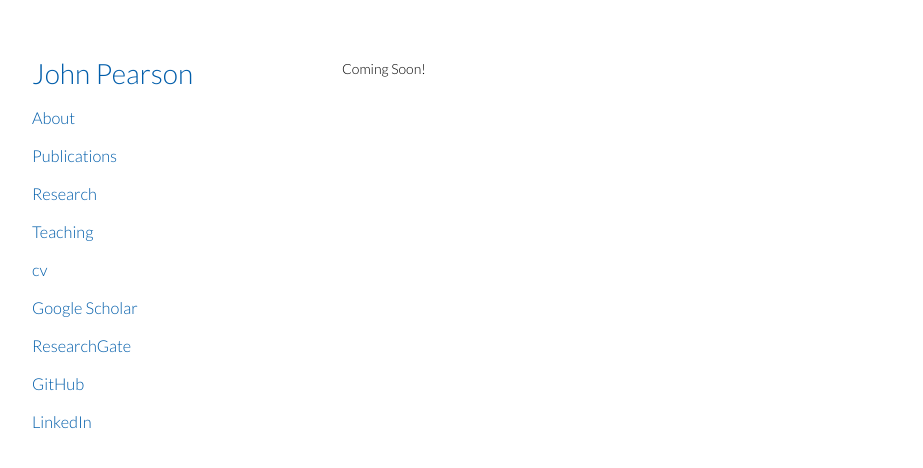
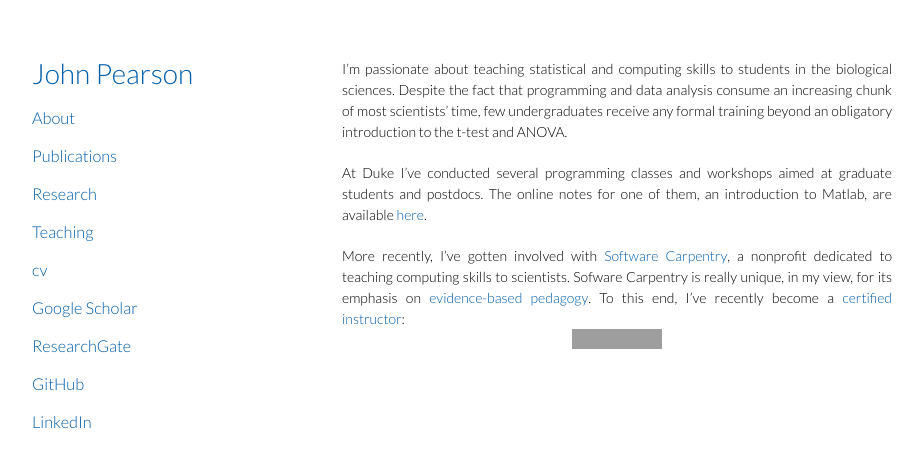
Before and after one commit to jmxpearson/jmxpearson.github.io, a Jekyll site: the page built from teaching.md, in a window 1280 px wide. Shown: the top 468 px of the page, without its empty margins (178-1101 px from the left). Built offline with Jekyll 4.4.1, drawn with Linux system fonts in a browser that asks for light colours; grey boxes are pictures that could not be loaded.

Commit message:
updated teaching page

```diff
--- a/teaching.md
+++ b/teaching.md
@@ -3,4 +3,8 @@ layout: minimal_default
 title: Teaching
 permalink: /teaching/
 ---
-Coming Soon!
+I'm passionate about teaching statistical and computing skills to students in the biological sciences. Despite the fact that programming and data analysis consume an increasing chunk of most scientists' time, few undergraduates receive any formal training beyond an obligatory introduction to the t-test and ANOVA.
+
+At Duke I've conducted several programming classes and workshops aimed at graduate students and postdocs. The online notes for one of them, an introduction to Matlab, are available [here](http://www.duke.edu/~jmp33/matlab).
+
+More recently, I've gotten involved with [Software Carpentry](http://www.software-carpentry.org), a nonprofit dedicated to teaching computing skills to scientists. Sofware Carpentry is really unique, in my view, for its emphasis on [evidence-based pedagogy](http://teaching.software-carpentry.org/materials). To this end, I've recently become a [certified instructor](http://software-carpentry.org/badges/instructor.html): ![](http://software-carpentry.org/img/badges/instructor.png)
```
Also changed, not shown: static/minimal/stylesheets/styles.css (line endings or trailing spaces).
